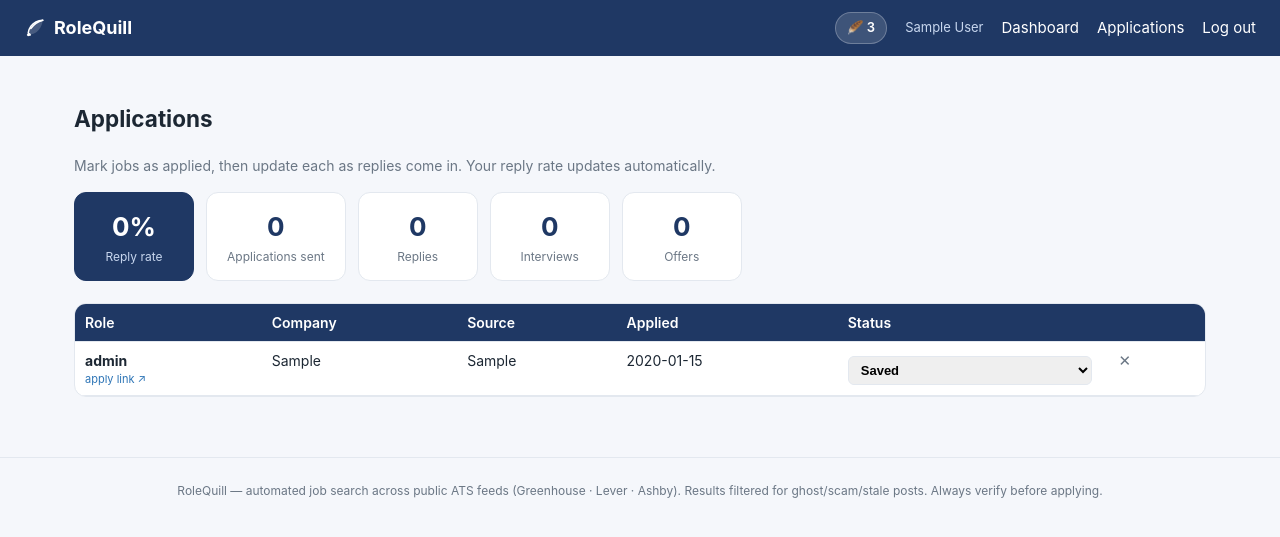
After one commit to dompin-cloud/rolequill, a Flask app: page /applications in a window 1280 px wide. The commit adds this page. Shown: the top 537 px of the page. Run offline with Flask 3, Linux system fonts and the light colour scheme; the visitor is signed in with stand-in values (Sample User, id 1); tables that the repository leaves empty hold one stand-in row (values such as "Sample post").

Commit message:
Add application tracker with reply-rate metric
Save search results as applications, update status (Applied->Replied->Interview->
Offer/Rejected), and show reply rate. New applications table + /applications pages,
Track button on results, dashboard glance. Dedup by user+apply_link.

Co-Authored-By: Claude Opus 4.8 <noreply@anthropic.com>

```diff
--- a/app/db.py
+++ b/app/db.py
@@ -78,9 +78,28 @@ CREATE TABLE IF NOT EXISTS jobs (
     flags        TEXT              -- JSON: ghost/scam/closed reasons (kept ones only)
 );
 
+CREATE TABLE IF NOT EXISTS applications (
+    id          INTEGER PRIMARY KEY AUTOINCREMENT,
+    user_id     INTEGER NOT NULL REFERENCES users(id) ON DELETE CASCADE,
+    role        TEXT,
+    company     TEXT,
+    apply_link  TEXT,
+    source      TEXT,
+    match_score INTEGER,
+    salary      TEXT,
+    location    TEXT,
+    status      TEXT NOT NULL DEFAULT 'applied',  -- saved/applied/replied/interview/offer/rejected
+    applied_at  TEXT,
+    replied_at  TEXT,
+    notes       TEXT,
+    created_at  TEXT NOT NULL DEFAULT (datetime('now'))
+);
+
 CREATE INDEX IF NOT EXISTS idx_jobs_search ON jobs(search_id);
 CREATE INDEX IF NOT EXISTS idx_searches_user ON searches(user_id);
 CREATE INDEX IF NOT EXISTS idx_resumes_user ON resumes(user_id);
+CREATE INDEX IF NOT EXISTS idx_app_user ON applications(user_id);
+CREATE UNIQUE INDEX IF NOT EXISTS idx_app_user_link ON applications(user_id, apply_link);
 """
 
 
--- a/app/main.py
+++ b/app/main.py
@@ -16,6 +16,24 @@ from .pipeline.resume import analyze_resume, skills_to_json
 from .search_runner import start_search
 
 bp = Blueprint("main", __name__)
+
+# application pipeline stages; anything past 'applied' means the company responded
+APP_STATUSES = ["saved", "applied", "replied", "interview", "offer", "rejected"]
+REPLY_STATUSES = {"replied", "interview", "offer", "rejected"}
+SENT_STATUSES = {"applied", "replied", "interview", "offer", "rejected"}
+
+
+def _application_stats(apps):
+    sent = sum(1 for a in apps if a["status"] in SENT_STATUSES)
+    replies = sum(1 for a in apps if a["status"] in REPLY_STATUSES)
+    return {
+        "total": len(apps),
+        "sent": sent,
+        "replies": replies,
+        "reply_rate": round(replies / sent * 100) if sent else 0,
+        "interview": sum(1 for a in apps if a["status"] == "interview"),
+        "offer": sum(1 for a in apps if a["status"] == "offer"),
+    }
 
 
 @bp.route("/")
@@ -36,8 +54,10 @@ def dashboard():
         "SELECT * FROM searches WHERE user_id = ? ORDER BY created_at DESC LIMIT 25",
         (g.user["id"],)).fetchall()
     google_on = bool(current_app.config.get("SERPAPI_KEY"))
+    apps = db.execute("SELECT status FROM applications WHERE user_id = ?",
+                      (g.user["id"],)).fetchall()
     return render_template("dashboard.html", resumes=resumes, searches=searches,
-                           google_on=google_on)
+                           google_on=google_on, app_stats=_application_stats(apps))
 
 
 @bp.route("/resume/upload", methods=("POST",))
@@ -228,6 +248,72 @@ def stripe_webhook():
     return "", 200
 
 
+@bp.route("/applications")
+@login_required
+def applications():
+    db = get_db()
+    apps = db.execute(
+        "SELECT * FROM applications WHERE user_id = ? "
+        "ORDER BY COALESCE(applied_at, created_at) DESC", (g.user["id"],)).fetchall()
+    return render_template("applications.html", apps=apps,
+                           stats=_application_stats(apps), statuses=APP_STATUSES)
+
+
+@bp.route("/applications/add", methods=("POST",))
+@login_required
+def add_application():
+    db = get_db()
+    job = db.execute(
+        "SELECT j.* FROM jobs j JOIN searches s ON j.search_id = s.id "
+        "WHERE j.id = ? AND s.user_id = ?",
+        (request.form.get("job_id"), g.user["id"])).fetchone()
+    if not job:
+        abort(404)
+    cur = db.execute(
+        "INSERT OR IGNORE INTO applications (user_id, role, company, apply_link, "
+        "source, match_score, salary, location, status, applied_at) "
+        "VALUES (?,?,?,?,?,?,?,?, 'applied', datetime('now'))",
+        (g.user["id"], job["role"], job["company"], job["apply_link"], job["source"],
+         job["match_score"], job["salary"], job["location"]))
+    db.commit()
+    flash("Marked as applied — track replies on your Applications page."
+          if cur.rowcount else "Already in your applications.", "success")
+    return redirect(request.referrer or url_for("main.applications"))
+
+
+@bp.route("/applications/<int:app_id>/status", methods=("POST",))
+@login_required
+def update_application(app_id):
+    db = get_db()
+    app = db.execute("SELECT * FROM applications WHERE id = ? AND user_id = ?",
+                     (app_id, g.user["id"])).fetchone()
+    if not app:
+        abort(404)
+    new = request.form.get("status")
+    if new not in APP_STATUSES:
+        abort(400)
+    # stamp applied_at once it's sent, replied_at the first time a reply lands
+    set_replied = new in REPLY_STATUSES and not app["replied_at"]
+    db.execute(
+        "UPDATE applications SET status = ?, "
+        "applied_at = COALESCE(applied_at, CASE WHEN ? != 'saved' THEN datetime('now') END), "
+        "replied_at = CASE WHEN ? THEN datetime('now') ELSE replied_at END "
+        "WHERE id = ?",
+        (new, new, 1 if set_replied else 0, app_id))
+    db.commit()
+    return redirect(url_for("main.applications"))
+
+
+@bp.route("/applications/<int:app_id>/delete", methods=("POST",))
+@login_required
+def delete_application(app_id):
+    db = get_db()
+    db.execute("DELETE FROM applications WHERE id = ? AND user_id = ?",
+               (app_id, g.user["id"]))
+    db.commit()
+    return redirect(url_for("main.applications"))
+
+
 def _owned_search(search_id):
     s = get_db().execute(
         "SELECT * FROM searches WHERE id = ? AND user_id = ?",
--- a/app/static/style.css
+++ b/app/static/style.css
@@ -127,6 +127,31 @@ form input, form select {
 .src-status .on { color: #145222; font-weight: 600; }
 .src-status .off { color: #7a1020; font-weight: 600; }
 
+/* applications tracker */
+.stat-row { display: flex; gap: 12px; margin: 16px 0 22px; flex-wrap: wrap; }
+.stat { background: #fff; border: 1px solid var(--line); border-radius: 12px;
+  padding: 14px 20px; min-width: 120px; text-align: center; }
+.stat-num { font-size: 26px; font-weight: 700; color: var(--navy); }
+.stat-label { font-size: 12px; color: var(--muted); margin-top: 2px; }
+.stat-hero { background: var(--navy); border-color: var(--navy); }
+.stat-hero .stat-num { color: #fff; }
+.stat-hero .stat-label { color: #c7d6ee; }
+.rowact { display: flex; flex-direction: column; gap: 4px; align-items: flex-start; }
+.track-btn { background: #eef3fb; border: 1px solid var(--line); color: var(--navy);
+  border-radius: 6px; padding: 3px 8px; font-size: 12px; cursor: pointer; white-space: nowrap; }
+.track-btn:hover { background: #e0e9f7; }
+.link-btn { background: none; border: 0; color: var(--muted); cursor: pointer; font-size: 15px; }
+.link-btn:hover { color: #7a1020; }
+.nowrap { white-space: nowrap; }
+.status-sel { padding: 5px 8px; border: 1px solid var(--line); border-radius: 6px;
+  font-size: 13px; font-weight: 600; cursor: pointer; }
+.status-applied { background: #eef3fb; color: var(--navy); }
+.status-replied { background: var(--green); color: #145222; }
+.status-interview { background: #fff2cc; color: #7a5b00; }
+.status-offer { background: #d6f5d6; color: #0b6b23; }
+.status-rejected { background: var(--red); color: #7a1020; }
+.status-saved { background: #f0f0f0; color: #555; }
+
 .foot { text-align: center; color: var(--muted); font-size: 12px; padding: 24px; border-top: 1px solid var(--line); }
 @media (max-width: 860px) { .packs { grid-template-columns: 1fr; } }
 
--- /dev/null
+++ b/app/templates/applications.html
@@ -0,0 +1,60 @@
+{% extends "base.html" %}
+{% block title %}Applications — RoleQuill{% endblock %}
+{% block content %}
+<h2>Applications</h2>
+<p class="muted">Mark jobs as applied, then update each as replies come in. Your reply
+rate updates automatically.</p>
+
+<div class="stat-row">
+  <div class="stat stat-hero">
+    <div class="stat-num">{{ stats.reply_rate }}%</div>
+    <div class="stat-label">Reply rate</div>
+  </div>
+  <div class="stat"><div class="stat-num">{{ stats.sent }}</div><div class="stat-label">Applications sent</div></div>
+  <div class="stat"><div class="stat-num">{{ stats.replies }}</div><div class="stat-label">Replies</div></div>
+  <div class="stat"><div class="stat-num">{{ stats.interview }}</div><div class="stat-label">Interviews</div></div>
+  <div class="stat"><div class="stat-num">{{ stats.offer }}</div><div class="stat-label">Offers</div></div>
+</div>
+
+{% if apps %}
+<div class="table-wrap">
+  <table class="tbl apps-tbl">
+    <thead><tr>
+      <th>Role</th><th>Company</th><th>Source</th><th>Applied</th><th>Status</th><th></th>
+    </tr></thead>
+    <tbody>
+    {% for a in apps %}
+      <tr>
+        <td>
+          <strong>{{ a.role }}</strong>
+          {% if a.apply_link %}<div class="src"><a href="{{ a.apply_link }}" target="_blank" rel="noopener">apply link ↗</a></div>{% endif %}
+        </td>
+        <td>{{ a.company }}</td>
+        <td>{{ a.source }}</td>
+        <td class="nowrap">{{ (a.applied_at or a.created_at)[:10] }}</td>
+        <td>
+          <form method="post" action="{{ url_for('main.update_application', app_id=a.id) }}">
+            <select name="status" onchange="this.form.submit()" class="status-sel status-{{ a.status }}">
+              {% for s in statuses %}
+                <option value="{{ s }}" {% if s == a.status %}selected{% endif %}>{{ s|capitalize }}</option>
+              {% endfor %}
+            </select>
+          </form>
+        </td>
+        <td>
+          <form method="post" action="{{ url_for('main.delete_application', app_id=a.id) }}"
+                onsubmit="return confirm('Remove this application?');">
+            <button class="link-btn" type="submit" title="Remove">✕</button>
+          </form>
+        </td>
+      </tr>
+    {% endfor %}
+    </tbody>
+  </table>
+</div>
+{% else %}
+<p class="muted">No applications yet. Run a search, then click <strong>＋ Track</strong>
+on any result to start tracking it here.</p>
+<a class="btn" href="{{ url_for('main.dashboard') }}">Run a search</a>
+{% endif %}
+{% endblock %}
--- a/app/templates/base.html
+++ b/app/templates/base.html
@@ -28,6 +28,7 @@
            title="Search credits">🪶 {{ g.credits if g.credits is not none else 0 }}</a>
         <span class="who">{{ g.user.full_name or g.user.email }}</span>
         <a href="{{ url_for('main.dashboard') }}">Dashboard</a>
+        <a href="{{ url_for('main.applications') }}">Applications</a>
         <a href="{{ url_for('auth.logout') }}">Log out</a>
       {% else %}
         <a href="{{ url_for('auth.login') }}">Log in</a>
```
Also changed, not shown: app/templates/dashboard.html (+9 -0 lines), app/templates/search.html (+7 -1 lines).
